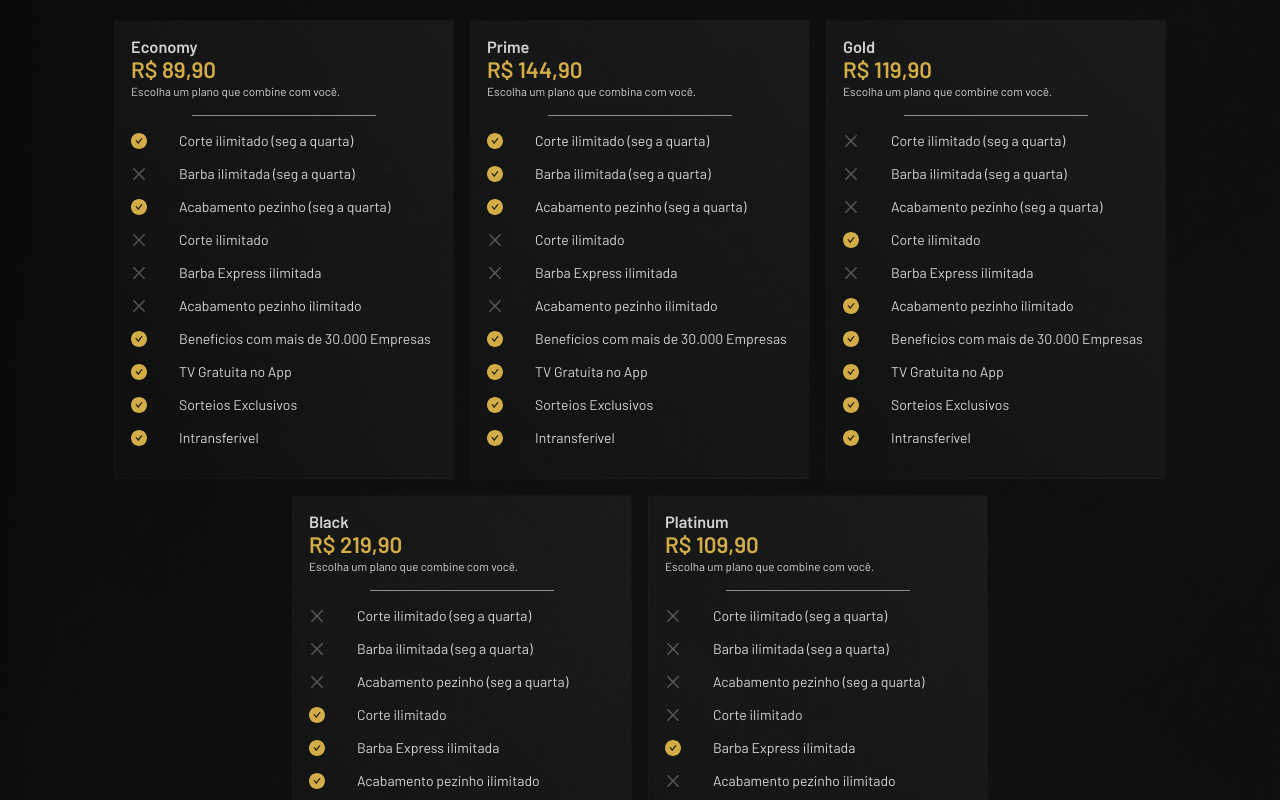
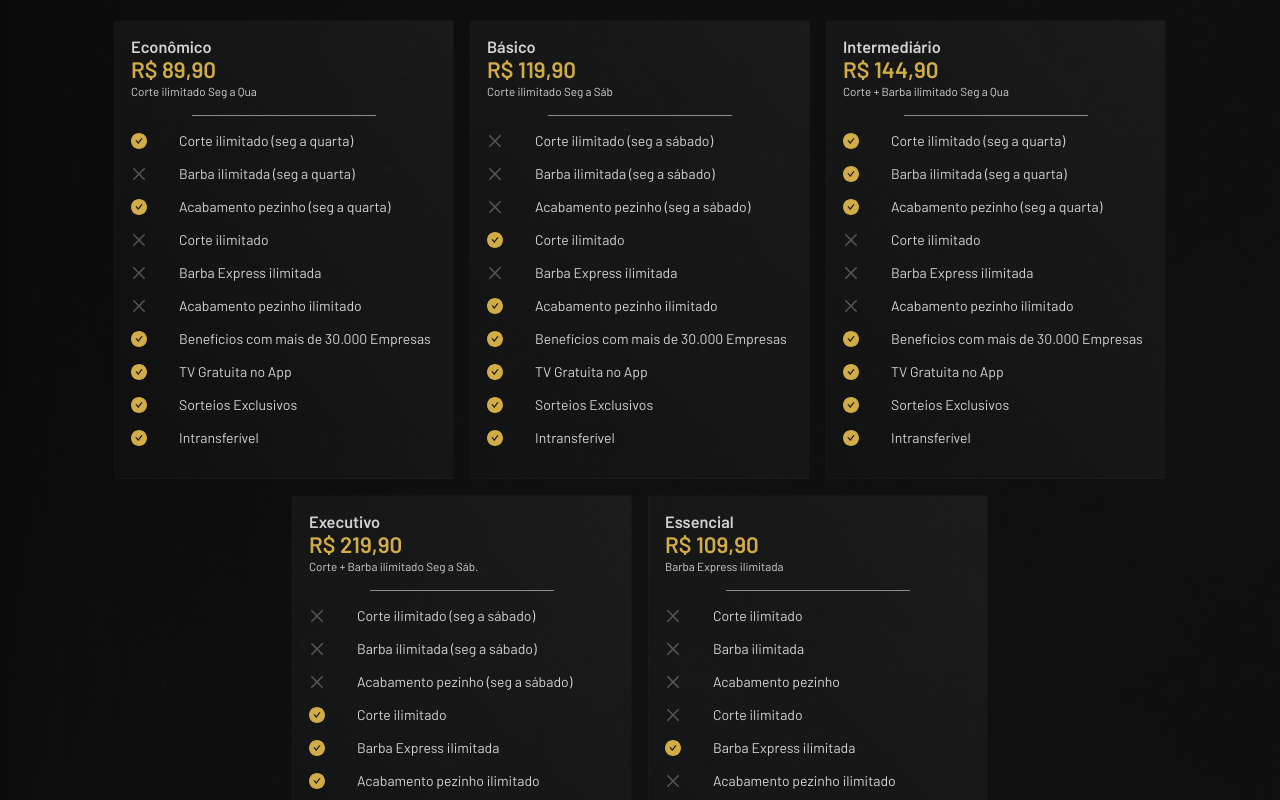
Before and after one commit to marcelotvieira/nerybarber, a React (Create React App) app: page /club in a window 1280 px wide. Shown: the part 1760-2560 px from the top of the page. Built offline with nearby package versions, Linux system fonts and the light colour scheme.

Commit message:
feat - plans

```diff
--- a/src/data/index.ts
+++ b/src/data/index.ts
@@ -15,19 +15,18 @@ import Cone from '../assets/images/cone.jpg'
 import Nasal from '../assets/images/Nasal.png'
 import limpeza from '../assets/images/limpeza-facial.jpg'
 
-
 type Service = {
-  name: string,
-  image: any
-  description: string,
-  duration: number,
-  icon: string,
-}
+  name: string;
+  image: any;
+  description: string;
+  duration: number;
+  icon: string;
+};
 
 type Partner = {
-  name: string,
-  image: any,
-}
+  name: string;
+  image: any;
+};
 
 const diegoPrices = [
   { name: 'Corte com Nery', value: 50 },
@@ -44,18 +43,21 @@ const diegoPrices = [
   { name: 'Alisamento capilar', value: 44.9 },
   { name: 'Selagem', value: 74.9 },
   { name: 'Luzes', value: 84.9 },
-  { name: 'Depilação nasal', value: 24.90 },
+  { name: 'Depilação nasal', value: 24.9 },
   { name: 'Terapia Cone hindu', value: 44.99 },
-  { name: 'Massagem facial express', value: 19.90 },
-  { name: 'Limpeza facial premium', value: 54.90 },
+  { name: 'Massagem facial express', value: 19.9 },
+  { name: 'Limpeza facial premium', value: 54.9 },
 ]
 
-
-export const samuelPedroPrices = [{ name: 'Corte', value: 45 }, ...(diegoPrices
-  .map((s, i) => ({
-    ...s,
-    value: i === 1 ? s.value - 5 : s.value
-  })).slice(1))]
+export const samuelPedroPrices = [
+  { name: 'Corte', value: 45 },
+  ...diegoPrices
+    .map((s, i) => ({
+      ...s,
+      value: i === 1 ? s.value - 5 : s.value,
+    }))
+    .slice(1),
+]
 
 export const ramonPrices = samuelPedroPrices
 
@@ -63,69 +65,70 @@ export const samuelTadeuPrices = samuelPedroPrices
 
 export const igorPrices = samuelPedroPrices
 
-
-export const variablePrices = [
-  'Luzes',
-  'Selagem',
-  'Alisamento capilar',
-]
-
-
+export const variablePrices = ['Luzes', 'Selagem', 'Alisamento capilar']
 
 export const services: Service[] = [
   {
     name: 'Corte',
     icon: require('../assets/svgs/barber-brush-svgrepo-com.svg'),
-    description: 'Transforme seu visual com um corte de cabelo feito sob medida para realçar sua personalidade.',
+    description:
+      'Transforme seu visual com um corte de cabelo feito sob medida para realçar sua personalidade.',
     image: corte,
     duration: 40,
   },
   {
     name: 'Barba Express',
     icon: require('../assets/svgs/barber-brush-svgrepo-com.svg'),
-    description: 'Agilidade e estilo em um serviço rápido e preciso de barbear.',
+    description:
+      'Agilidade e estilo em um serviço rápido e preciso de barbear.',
     image: barba,
     duration: 40,
   },
   {
     name: 'Barboterapia (Ozônio)',
     icon: require('../assets/svgs/barber-brush-svgrepo-com.svg'),
-    description: 'Relaxe enquanto cuidamos da sua barba, proporcionando uma experiência revigorante.',
+    description:
+      'Relaxe enquanto cuidamos da sua barba, proporcionando uma experiência revigorante.',
     image: barboterapia,
     duration: 40,
   },
   {
     name: 'Sobrancelha',
     icon: require('../assets/svgs/barber-brush-svgrepo-com.svg'),
-    description: 'Destaque seu olhar com um serviço especializado em designer de sobrancelhas masculinas.',
+    description:
+      'Destaque seu olhar com um serviço especializado em designer de sobrancelhas masculinas.',
     image: sobrancelha,
     duration: 40,
   },
   {
     name: 'Acabamento (Pezinho)',
     icon: require('../assets/svgs/barber-brush-svgrepo-com.svg'),
-    description: 'Refine seu estilo com um acabamento preciso, incluindo detalhes no contorno.',
+    description:
+      'Refine seu estilo com um acabamento preciso, incluindo detalhes no contorno.',
     image: Acabamento,
     duration: 40,
   },
   {
     name: 'Kids',
     icon: require('../assets/svgs/barber-brush-svgrepo-com.svg'),
-    description: 'Cuidado e estilo para os pequenos, proporcionando cortes adaptados às crianças.',
+    description:
+      'Cuidado e estilo para os pequenos, proporcionando cortes adaptados às crianças.',
     image: kids,
     duration: 40,
   },
   {
     name: 'Hidratação cabelo',
     icon: require('../assets/svgs/barber-brush-svgrepo-com.svg'),
-    description: 'Restaure o brilho e força dos seus cabelos com nossos tratamentos de hidratação profunda.',
+    description:
+      'Restaure o brilho e força dos seus cabelos com nossos tratamentos de hidratação profunda.',
     image: hidratacao,
     duration: 40,
   },
   {
     name: 'Hidratação barba',
     icon: require('../assets/svgs/barber-brush-svgrepo-com.svg'),
-    description: 'Restaure a vitalidade da sua barba com nossos tratamentos de hidratação profunda.',
+    description:
+      'Restaure a vitalidade da sua barba com nossos tratamentos de hidratação profunda.',
     image: hidratacaoBarba,
     duration: 40,
   },
@@ -146,49 +149,52 @@ export const services: Service[] = [
   {
     icon: require('../assets/svgs/barber-brush-svgrepo-com.svg'),
     name: 'Selagem',
-    description: 'Devolve o brilho, resistência e maciez para seus fios, alisando e fortalecendo seus cabelos.',
+    description:
+      'Devolve o brilho, resistência e maciez para seus fios, alisando e fortalecendo seus cabelos.',
     image: selagem,
     duration: 40,
   },
   {
     icon: require('../assets/svgs/barber-brush-svgrepo-com.svg'),
     name: 'Alisamento capilar',
-    description: 'Alise e reduza o volume de seus fios, eliminando a necessidade do uso de chapinhas ou outros métodos de alisamentos temporários.',
+    description:
+      'Alise e reduza o volume de seus fios, eliminando a necessidade do uso de chapinhas ou outros métodos de alisamentos temporários.',
     image: alisamento,
     duration: 40,
   },
   {
     icon: require('../assets/svgs/barber-brush-svgrepo-com.svg'),
     name: 'Terapia Cone Hindu',
-    description: 'Revitalize mente e corpo com a terapia cone hindu, uma experiência única de bem-estar.',
+    description:
+      'Revitalize mente e corpo com a terapia cone hindu, uma experiência única de bem-estar.',
     image: Cone,
     duration: 40,
   },
   {
     name: 'Depilação nasal',
     icon: require('../assets/svgs/barber-brush-svgrepo-com.svg'),
-    description: 'Utilizando técnicas seguras e eficazes, remova os pelos indesejados da narina, garantindo conforto e higiêne.',
+    description:
+      'Utilizando técnicas seguras e eficazes, remova os pelos indesejados da narina, garantindo conforto e higiêne.',
     image: Nasal,
     duration: 40,
   },
   {
     icon: require('../assets/svgs/barbershop-svgrepo-com.svg'),
     name: 'Luzes',
-    description: 'Ilumine seu visual com destaques precisos de cores que complementam seu estilo.',
+    description:
+      'Ilumine seu visual com destaques precisos de cores que complementam seu estilo.',
     image: Luzes,
     duration: 40,
   },
   {
     icon: require('../assets/svgs/barbershop-svgrepo-com.svg'),
     name: 'Limpeza Facial Premium',
-    description: 'Remove impurezas, controla a oleosidade e proporciona uma sensação de frescor e renovação.',
+    description:
+      'Remove impurezas, controla a oleosidade e proporciona uma sensação de frescor e renovação.',
     image: limpeza,
     duration: 40,
   },
 ]
-
-
-
 
 export const partners: Partner[] = [
   {
@@ -214,24 +220,25 @@ export const partners: Partner[] = [
 ]
 
 type Benefit = {
-  name: string
-  active: boolean
-}
+  name: string;
+  active: boolean;
+};
 
 type Plan = {
-  name: string
-  price: number
-  description: string
-  benefits: Benefit[]
-  source: string
-}
+  name: string;
+  price: number;
+  description: string;
+  benefits: Benefit[];
+  source: string;
+};
 
 export const plans: Plan[] = [
   {
-    name: 'Economy',
-    source: 'https://celcash.celcoin.com.br/landingpage3865984/principal/assinar/economy/19',
-    price: 89.90,
-    description: 'Escolha um plano que combine com você.',
+    name: 'Econômico',
+    source:
+      'https://celcash.celcoin.com.br/landingpage3865984/principal/assinar/economy/19',
+    price: 89.9,
+    description: 'Corte ilimitado Seg a Qua',
     benefits: [
       {
         name: 'Corte ilimitado (seg a quarta)',
@@ -277,13 +284,67 @@ export const plans: Plan[] = [
         name: 'Intransferível',
         active: true,
       },
-    ]
+    ],
   },
   {
-    name: 'Prime',
-    source: 'https://celcash.celcoin.com.br/landingpage3865984/principal/assinar/prime/18',
-    price: 144.90,
-    description: 'Escolha um plano que combina com você.',
+    name: 'Básico',
+    source:
+      'https://celcash.celcoin.com.br/landingpage3865984/principal/assinar/gold/15',
+    price: 119.9,
+    description: 'Corte ilimitado Seg a Sáb',
+    benefits: [
+      {
+        name: 'Corte ilimitado (seg a sábado)',
+        active: false,
+      },
+      {
+        name: 'Barba ilimitada (seg a sábado)',
+        active: false,
+      },
+      {
+        name: 'Acabamento pezinho (seg a sábado)',
+        active: false,
+      },
+      {
+        name: 'Corte ilimitado',
+        active: true,
+      },
+      {
+        name: 'Barba Express ilimitada',
+        active: false,
+      },
+      {
+        name: 'Acabamento pezinho ilimitado',
+        active: true,
+      },
+      // {
+      //   name: 'Desconto em Produtos e Serviços',
+      //   active: true,
+      // },
+      {
+        name: 'Benefícios com mais de 30.000 Empresas',
+        active: true,
+      },
+      {
+        name: 'TV Gratuita no App',
+        active: true,
+      },
+      {
+        name: 'Sorteios Exclusivos',
+        active: true,
+      },
+      {
+        name: 'Intransferível',
+        active: true,
+      },
+    ],
+  },
+  {
+    name: 'Intermediário',
+    source:
+      'https://celcash.celcoin.com.br/landingpage3865984/principal/assinar/prime/18',
+    price: 144.9,
+    description: 'Corte + Barba ilimitado Seg a Qua',
     benefits: [
       {
         name: 'Corte ilimitado (seg a quarta)',
@@ -329,76 +390,26 @@ export const plans: Plan[] = [
         name: 'Intransferível',
         active: true,
       },
-    ]
+    ],
   },
+
   {
-    name: 'Gold',
-    source: 'https://celcash.celcoin.com.br/landingpage3865984/principal/assinar/gold/15',
-    price: 119.90,
-    description: 'Escolha um plano que combine com você.',
+    name: 'Executivo',
+    source:
+      'https://celcash.celcoin.com.br/landingpage3865984/principal/assinar/black/17',
+    price: 219.9,
+    description: 'Corte + Barba ilimitado Seg a Sáb.',
     benefits: [
       {
-        name: 'Corte ilimitado (seg a quarta)',
+        name: 'Corte ilimitado (seg a sábado)',
         active: false,
       },
       {
-        name: 'Barba ilimitada (seg a quarta)',
+        name: 'Barba ilimitada (seg a sábado)',
         active: false,
       },
       {
-        name: 'Acabamento pezinho (seg a quarta)',
-        active: false,
-      },
-      {
-        name: 'Corte ilimitado',
-        active: true,
-      },
-      {
-        name: 'Barba Express ilimitada',
-        active: false,
-      },
-      {
-        name: 'Acabamento pezinho ilimitado',
-        active: true,
-      },
-      // {
-      //   name: 'Desconto em Produtos e Serviços',
-      //   active: true,
-      // },
-      {
-        name: 'Benefícios com mais de 30.000 Empresas',
-        active: true,
-      },
-      {
-        name: 'TV Gratuita no App',
-        active: true,
-      },
-      {
-        name: 'Sorteios Exclusivos',
-        active: true,
-      },
-      {
-        name: 'Intransferível',
-        active: true,
-      },
-    ]
-  },
-  {
-    name: 'Black',
-    source: 'https://celcash.celcoin.com.br/landingpage3865984/principal/assinar/black/17',
-    price: 219.90,
-    description: 'Escolha um plano que combine com você.',
-    benefits: [
-      {
-        name: 'Corte ilimitado (seg a quarta)',
-        active: false,
-      },
-      {
-        name: 'Barba ilimitada (seg a quarta)',
-        active: false,
-      },
-      {
-        name: 'Acabamento pezinho (seg a quarta)',
+        name: 'Acabamento pezinho (seg a sábado)',
         active: false,
       },
       {
@@ -433,24 +444,25 @@ export const plans: Plan[] = [
         name: 'Intransferível',
         active: true,
       },
-    ]
+    ],
   },
   {
-    name: 'Platinum',
-    source: 'https://celcash.celcoin.com.br/landingpage3865984/principal/assinar/platinum/16',
-    price: 109.90,
-    description: 'Escolha um plano que combine com você.',
+    name: 'Essencial',
+    source:
+      'https://celcash.celcoin.com.br/landingpage3865984/principal/assinar/platinum/16',
+    price: 109.9,
+    description: 'Barba Express ilimitada',
     benefits: [
       {
-        name: 'Corte ilimitado (seg a quarta)',
+        name: 'Corte ilimitado',
         active: false,
       },
       {
-        name: 'Barba ilimitada (seg a quarta)',
+        name: 'Barba ilimitada',
         active: false,
       },
       {
-        name: 'Acabamento pezinho (seg a quarta)',
+        name: 'Acabamento pezinho',
         active: false,
       },
       {
@@ -485,17 +497,17 @@ export const plans: Plan[] = [
         name: 'Intransferível',
         active: true,
       },
-    ]
+    ],
   },
 ]
 
 type Professional = {
-  firstName: string
-  lastName: string
-  picture: any
-  portfolio: any[]
-  priceTable: { name: string, value: number }[]
-}
+  firstName: string;
+  lastName: string;
+  picture: any;
+  portfolio: any[];
+  priceTable: { name: string; value: number }[];
+};
 
 export const professionals: Professional[] = [
   // {
@@ -511,65 +523,50 @@ export const professionals: Professional[] = [
     firstName: 'Eric',
     lastName: 'Junio',
     picture: require('../assets/images/professionals/eric.jpg'),
-    portfolio: [
-
-    ],
-    priceTable: samuelTadeuPrices
+    portfolio: [],
+    priceTable: samuelTadeuPrices,
   },
   {
     firstName: 'Samuel',
     lastName: 'Pedro',
     picture: require('../assets/images/professionals/samuelpedro1.jpg'),
-    portfolio: [
-
-    ],
-    priceTable: samuelPedroPrices
+    portfolio: [],
+    priceTable: samuelPedroPrices,
   },
   {
     firstName: 'Igor',
     lastName: 'Augustus',
     picture: require('../assets/images/professionals/igor1.jpg'),
-    portfolio: [
-
-    ],
-    priceTable: igorPrices
-
+    portfolio: [],
+    priceTable: igorPrices,
   },
   {
     firstName: 'Ramon',
     lastName: 'Eduardo',
     picture: require('../assets/images/professionals/ramon1.jpg'),
-    portfolio: [
-
-    ],
-    priceTable: ramonPrices
-
+    portfolio: [],
+    priceTable: ramonPrices,
   },
   {
     firstName: 'Janielle',
     lastName: 'Paixão',
     picture: require('../assets/images/professionals/janielle1.jpg'),
-    portfolio: [
-    ],
-    priceTable: samuelTadeuPrices
+    portfolio: [],
+    priceTable: samuelTadeuPrices,
   },
   {
     firstName: 'Gabriel',
     lastName: 'Rodrigues',
     picture: require('../assets/images/professionals/gabriel1.jpg'),
-    portfolio: [
-
-    ],
-    priceTable: ramonPrices
-
+    portfolio: [],
+    priceTable: ramonPrices,
   },
   {
     firstName: 'Pierre',
     lastName: 'Rocha',
     picture: require('../assets/images/professionals/pierre1.jpg'),
-    portfolio: [
-    ],
-    priceTable: samuelTadeuPrices
+    portfolio: [],
+    priceTable: samuelTadeuPrices,
   },
 ]
 
```
